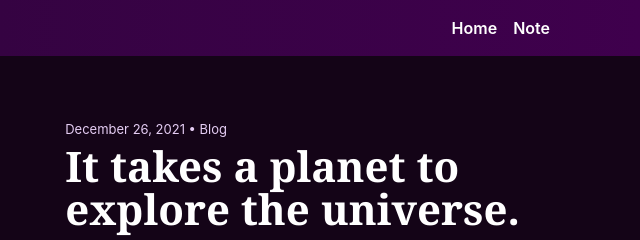
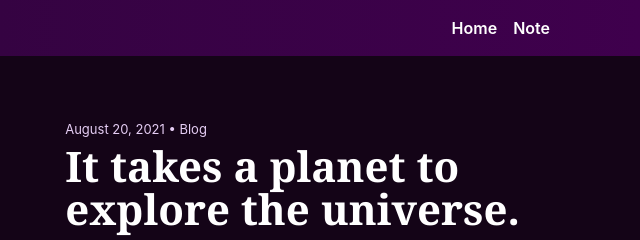
Before and after one commit to ErfanZohrabi/Erfan-Research, a plain HTML site: page index.html in a window 1280 px wide. Shown: the top 240 px of the page, 640-1280 px from the left. Drawn offline with Linux system fonts and the light colour scheme; grey boxes are pictures that could not be loaded.

```diff
--- a/index.html
+++ b/index.html
@@ -25,7 +25,7 @@
         <div class="hero-slide" style="background-image:url('https://images.unsplash.com/photo-1469474968028-56623f02e42e?auto=format&fit=crop&w=1200&q=60')"></div>
       </div>
       <div class="hero-body">
-        <p class="meta">December 26, 2021 • Blog</p>
+        <p class="meta">August 20, 2021 • Blog</p>
         <h1>It takes a planet to explore the universe.</h1>
         <p class="lead">80 days around the world, we'll find a pot of gold just sitting where the rainbow's ending. Time — we'll fight against the time.</p>
         <a class="cta" href="note.html">Continue Reading →</a>
```
Also changed, not shown: requirements.txt (added), 1 other file.
